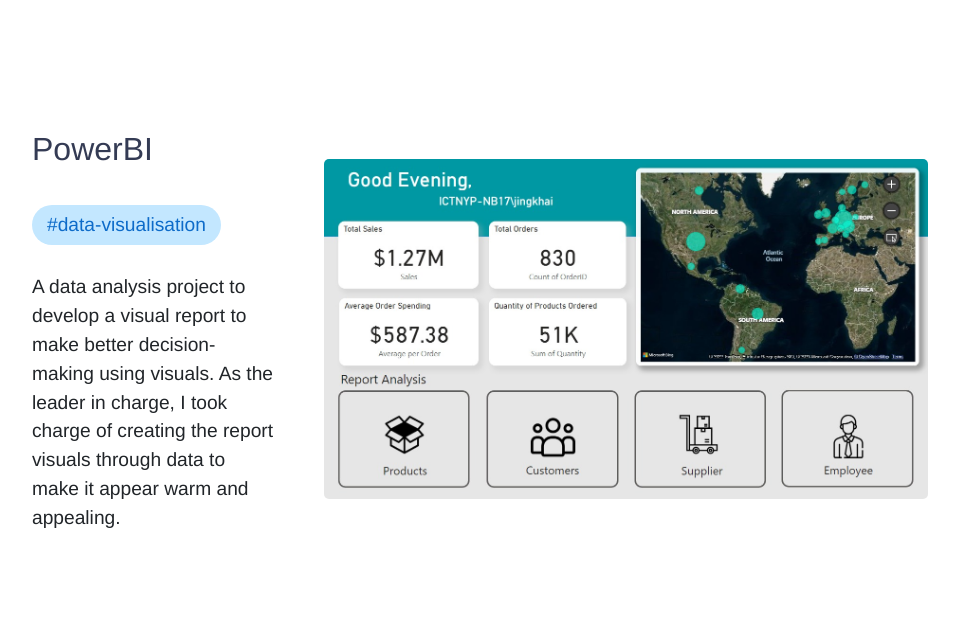
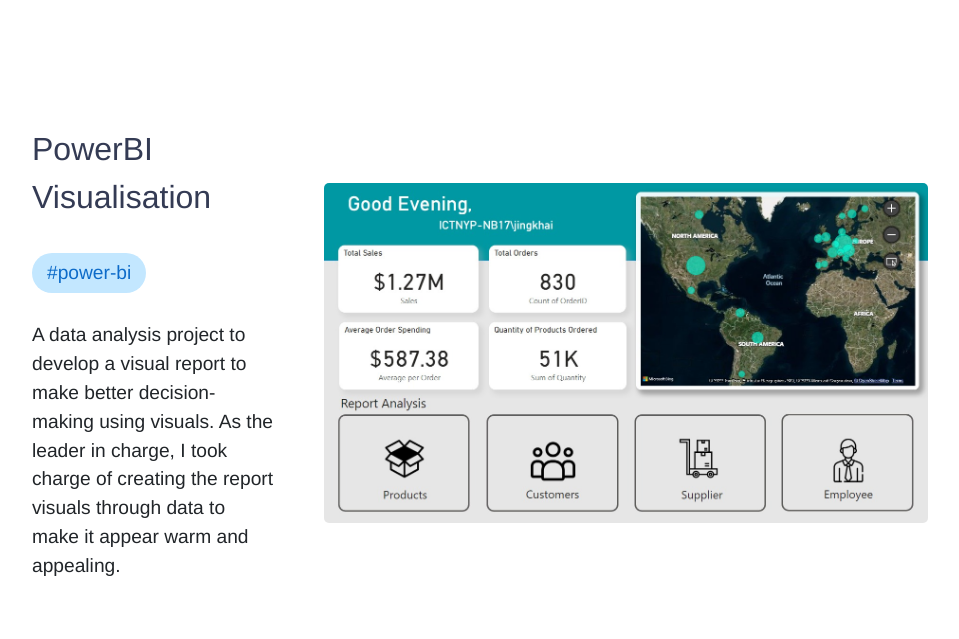
Before and after one commit to Jingkhailim/Jingkhailim.github.io, a plain HTML site: page index.html in a window 1280 px wide. Shown: the part 4292-4931 px from the top of the page, without its empty margins (160-1119 px from the left). Drawn offline with nearby package versions, Linux system fonts and the light colour scheme.

Commit message:
Project title

```diff
--- a/index.html
+++ b/index.html
@@ -8,7 +8,7 @@
 "https://cdnjs.cloudflare.com/ajax/libs/font-awesome/4.7.0/css/font-awesome.min.css" />
         <meta name="viewport" content="width=device-width, initial-scale=1.0">
         <link href="styles/styles.css" rel="stylesheet">
-        <link href = "styles/projects.css" rel ="stylesheet">
+        <link href ="styles/projects.css" rel ="stylesheet">
 
         <title>Jing Khai</title>
         <link rel="stylesheet" href="https://fonts.googleapis.com/css2?family=Material+Symbols+Outlined:opsz,wght,FILL,GRAD@48,400,0,0" />
@@ -208,11 +208,11 @@
 
                 <div class="card-description grid-image">
                     <div class="card-title">
-                        PowerBI
+                        PowerBI  Visualisation
                     </div>
 
                     <div class="card-tag">
-                        <div class="tags-tags">#data-visualisation</div>
+                        <div class="tags-tags">#power-bi</div>
 
 
                     </div>
```
